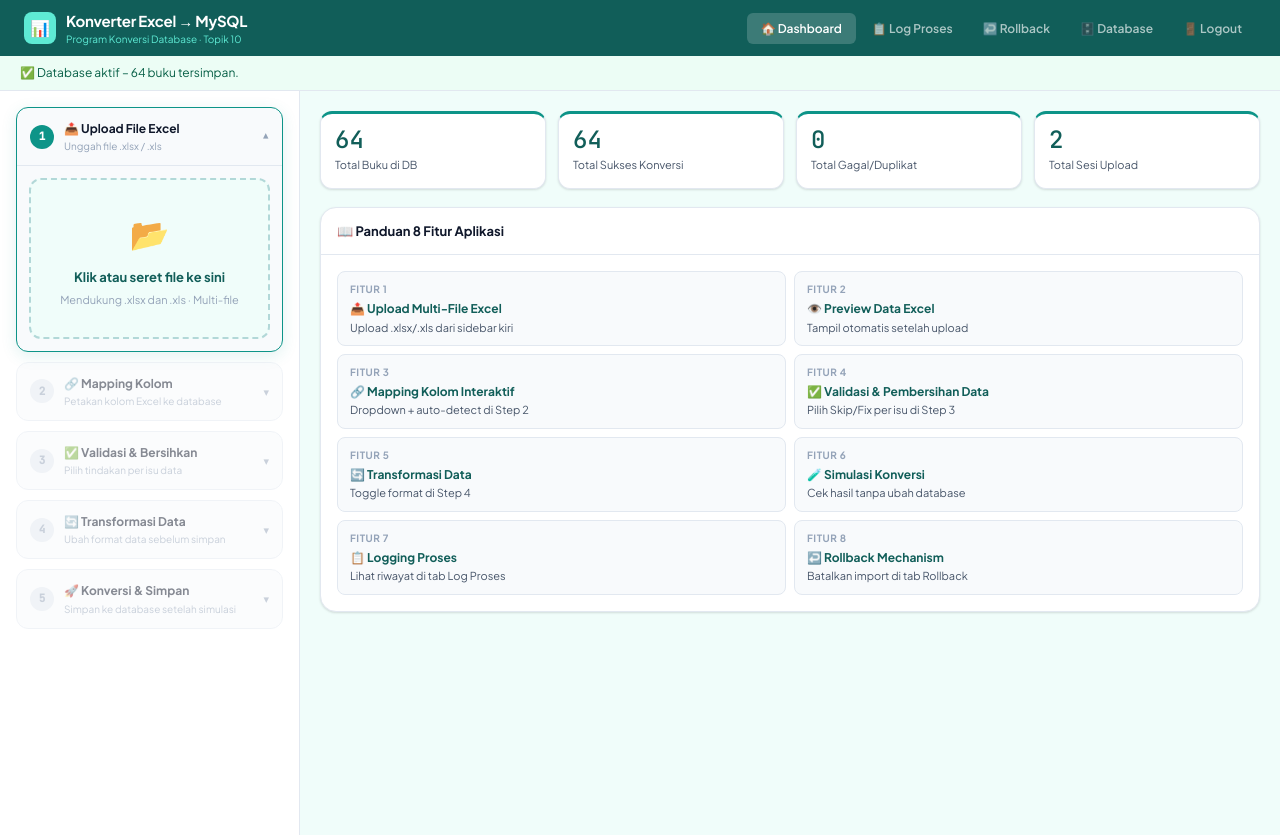
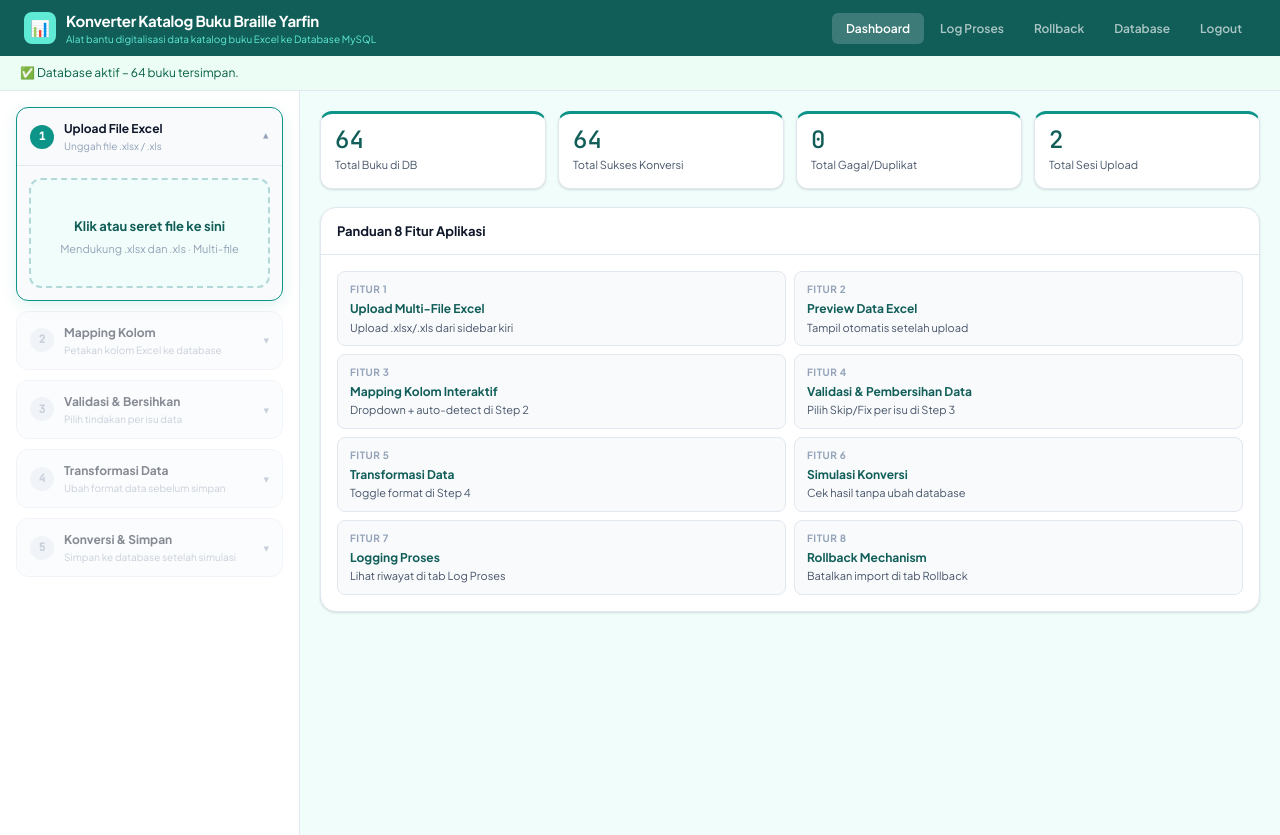
Before and after one commit to DhikaNih/KP-Terbaru, a PHP site: page / in a window 1280 px wide. Run offline with PHP 8.4, Linux system fonts and the light colour scheme; a user stored in the database is signed in; data comes from the database, SQL or seed files in the repository; some libraries are stand-ins or nearby versions.

Commit message:
Add files via upload

```diff
--- a/index.php
+++ b/index.php
@@ -21,21 +21,21 @@ if (!isset($_SESSION['admin_logged']) || $_SESSION['admin_logged'] !== true) {
   <div class="nav-brand">
     <div class="nav-logo">📊</div>
     <div>
-      <div class="nav-title">Konverter Excel → MySQL</div>
-      <div class="nav-sub">Program Konversi Database · Topik 10</div>
+      <div class="nav-title">Konverter Katalog Buku Braille Yarfin</div>
+      <div class="nav-sub">Alat bantu digitalisasi data katalog buku Excel ke Database MySQL</div>
     </div>
   </div>
   <div class="nav-tabs">
-    <button class="nav-tab active" onclick="showPanel('dashboard')">🏠 Dashboard</button>
-    <button class="nav-tab" onclick="showPanel('log')">📋 Log Proses</button>
-    <button class="nav-tab" onclick="showPanel('rollback')">↩️ Rollback</button>
-    <button class="nav-tab" onclick="showPanel('database')">🗄️ Database</button>
-    <button class="nav-tab" onclick="location.href='logout.php'">🚪 Logout</button>
+    <button class="nav-tab active" onclick="showPanel('dashboard')">Dashboard</button>
+    <button class="nav-tab" onclick="showPanel('log')">Log Proses</button>
+    <button class="nav-tab" onclick="showPanel('rollback')">Rollback</button>
+    <button class="nav-tab" onclick="showPanel('database')">Database</button>
+    <button class="nav-tab" onclick="location.href='logout.php'">Logout</button>
   </div>
 </nav>
 
 <!-- STATUS BAR -->
-<div id="statusBar" class="status-bar">⏳ Memeriksa status...</div>
+<div id="statusBar" class="status-bar">Memeriksa status...</div>
 
 <div class="main">
 <!-- SIDEBAR WIZARD -->
@@ -44,18 +44,18 @@ if (!isset($_SESSION['admin_logged']) || $_SESSION['admin_logged'] !== true) {
   <div class="step-card active open" id="s1">
     <div class="step-head" onclick="toggleStep('s1')">
       <div class="step-n"><span class="step-n-num">1</span></div>
-      <div class="step-info"><div class="step-title">📤 Upload File Excel</div><div class="step-desc">Unggah file .xlsx / .xls</div></div>
+      <div class="step-info"><div class="step-title">Upload File Excel</div><div class="step-desc">Unggah file .xlsx / .xls</div></div>
       <span class="step-chev">▾</span>
     </div>
     <div class="step-body">
       <div class="upload-zone" id="uploadZone" onclick="document.getElementById('fi').click()">
-        <div class="uz-icon">📂</div>
+        <div class="uz-icon"></div>
         <div class="uz-title">Klik atau seret file ke sini</div>
         <div class="uz-sub">Mendukung .xlsx dan .xls · Multi-file</div>
       </div>
       <input type="file" id="fi" accept=".xlsx,.xls" multiple style="display:none">
       <div id="fileList"></div>
-      <button class="btn btn-teal" id="btnBaca" onclick="bacaFile()" style="display:none">📖 Baca &amp; Preview Data</button>
+      <button class="btn btn-teal" id="btnBaca" onclick="bacaFile()" style="display:none">Baca &amp; Preview Data</button>
     </div>
   </div>
 
@@ -63,7 +63,7 @@ if (!isset($_SESSION['admin_logged']) || $_SESSION['admin_logged'] !== true) {
   <div class="step-card locked" id="s2">
     <div class="step-head" onclick="toggleStep('s2')">
       <div class="step-n"><span class="step-n-num">2</span></div>
-      <div class="step-info"><div class="step-title">🔗 Mapping Kolom</div><div class="step-desc">Petakan kolom Excel ke database</div></div>
+      <div class="step-info"><div class="step-title">Mapping Kolom</div><div class="step-desc">Petakan kolom Excel ke database</div></div>
       <span class="step-chev">▾</span>
     </div>
     <div class="step-body">
@@ -80,7 +80,7 @@ if (!isset($_SESSION['admin_logged']) || $_SESSION['admin_logged'] !== true) {
   <div class="step-card locked" id="s3">
     <div class="step-head" onclick="toggleStep('s3')">
       <div class="step-n"><span class="step-n-num">3</span></div>
-      <div class="step-info"><div class="step-title">✅ Validasi &amp; Bersihkan</div><div class="step-desc">Pilih tindakan per isu data</div></div>
+      <div class="step-info"><div class="step-title">Validasi &amp; Bersihkan</div><div class="step-desc">Pilih tindakan per isu data</div></div>
       <span class="step-chev">▾</span>
     </div>
     <div class="step-body" id="valBody">
@@ -91,16 +91,16 @@ if (!isset($_SESSION['admin_logged']) || $_SESSION['admin_logged'] !== true) {
   <div class="step-card locked" id="s4">
     <div class="step-head" onclick="toggleStep('s4')">
       <div class="step-n"><span class="step-n-num">4</span></div>
-      <div class="step-info"><div class="step-title">🔄 Transformasi Data</div><div class="step-desc">Ubah format data sebelum simpan</div></div>
+      <div class="step-info"><div class="step-title">Transformasi Data</div><div class="step-desc">Ubah format data sebelum simpan</div></div>
       <span class="step-chev">▾</span>
     </div>
     <div class="step-body">
-      <div class="tx-row"><label class="tx-label">🔤 Kapitalisasi Judul</label><label class="toggle"><input type="checkbox" id="txKap" checked><span class="tslider"></span></label></div>
-      <div class="tx-row"><label class="tx-label">🔠 UPPERCASE Kode</label><label class="toggle"><input type="checkbox" id="txUp" checked><span class="tslider"></span></label></div>
-      <div class="tx-row"><label class="tx-label">💰 Bersihkan Harga (Rp,.)</label><label class="toggle"><input type="checkbox" id="txHarga" checked><span class="tslider"></span></label></div>
-      <div class="tx-row"><label class="tx-label">📅 Tanggal DD/MM/YYYY→YYYY-MM-DD</label><label class="toggle"><input type="checkbox" id="txTgl"><span class="tslider"></span></label></div>
-      <div class="tx-row"><label class="tx-label">✂️ Hapus Spasi Berlebih</label><label class="toggle"><input type="checkbox" id="txTrim" checked><span class="tslider"></span></label></div>
-      <button class="btn btn-amber" onclick="jalanSimulasi()">🧪 Jalankan Simulasi Konversi</button>
+      <div class="tx-row"><label class="tx-label">Kapitalisasi Judul</label><label class="toggle"><input type="checkbox" id="txKap" checked><span class="tslider"></span></label></div>
+      <div class="tx-row"><label class="tx-label">UPPERCASE Kode</label><label class="toggle"><input type="checkbox" id="txUp" checked><span class="tslider"></span></label></div>
+      <div class="tx-row"><label class="tx-label">Bersihkan Harga (Rp,.)</label><label class="toggle"><input type="checkbox" id="txHarga" checked><span class="tslider"></span></label></div>
+      <div class="tx-row"><label class="tx-label">Tanggal DD/MM/YYYY→YYYY-MM-DD</label><label class="toggle"><input type="checkbox" id="txTgl"><span class="tslider"></span></label></div>
+      <div class="tx-row"><label class="tx-label">Hapus Spasi Berlebih</label><label class="toggle"><input type="checkbox" id="txTrim" checked><span class="tslider"></span></label></div>
+      <button class="btn btn-amber" onclick="jalanSimulasi()">Jalankan Simulasi Konversi</button>
     </div>
   </div>
 
@@ -108,13 +108,13 @@ if (!isset($_SESSION['admin_logged']) || $_SESSION['admin_logged'] !== true) {
   <div class="step-card locked" id="s5">
     <div class="step-head" onclick="toggleStep('s5')">
       <div class="step-n"><span class="step-n-num">5</span></div>
-      <div class="step-info"><div class="step-title">🚀 Konversi &amp; Simpan</div><div class="step-desc">Simpan ke database setelah simulasi</div></div>
+      <div class="step-info"><div class="step-title">Konversi &amp; Simpan</div><div class="step-desc">Simpan ke database setelah simulasi</div></div>
       <span class="step-chev">▾</span>
     </div>
     <div class="step-body">
       <div id="simBox" style="display:none;margin-bottom:10px;"></div>
-      <button class="btn btn-teal" id="btnSimpan" onclick="simpanData()" disabled>🚀 Simpan ke Database</button>
-      <button class="btn btn-red" onclick="resetAll()" style="margin-top:6px;">✕ Reset Wizard</button>
+      <button class="btn btn-teal" id="btnSimpan" onclick="simpanData()" disabled>Simpan ke Database</button>
+      <button class="btn btn-red" onclick="resetAll()" style="margin-top:6px;">Reset Wizard</button>
     </div>
   </div>
 </aside>
@@ -134,7 +134,7 @@ if (!isset($_SESSION['admin_logged']) || $_SESSION['admin_logged'] !== true) {
     <!-- PREVIEW PANEL -->
     <div class="card" id="previewCard" style="display:none;">
       <div class="card-head">
-        <span class="card-title">👁️ Fitur 2: Preview Data Excel</span>
+        <span class="card-title">Preview Data Excel</span>
         <span id="prevMeta" style="font-size:11px;color:var(--text3);"></span>
       </div>
       <div id="previewContent"></div>
@@ -142,17 +142,17 @@ if (!isset($_SESSION['admin_logged']) || $_SESSION['admin_logged'] !== true) {
 
     <!-- QUICK GUIDE -->
     <div class="card" id="guideCard">
-      <div class="card-head"><span class="card-title">📖 Panduan 8 Fitur Aplikasi</span></div>
+      <div class="card-head"><span class="card-title">Panduan 8 Fitur Aplikasi</span></div>
       <div class="card-body">
         <div class="info-grid">
-          <div class="info-item"><div class="info-key">Fitur 1</div><div style="font-size:12px;font-weight:700;color:var(--teal-darker);margin-top:2px;">📤 Upload Multi-File Excel</div><div style="font-size:11px;color:var(--text2);">Upload .xlsx/.xls dari sidebar kiri</div></div>
-          <div class="info-item"><div class="info-key">Fitur 2</div><div style="font-size:12px;font-weight:700;color:var(--teal-darker);margin-top:2px;">👁️ Preview Data Excel</div><div style="font-size:11px;color:var(--text2);">Tampil otomatis setelah upload</div></div>
-          <div class="info-item"><div class="info-key">Fitur 3</div><div style="font-size:12px;font-weight:700;color:var(--teal-darker);margin-top:2px;">🔗 Mapping Kolom Interaktif</div><div style="font-size:11px;color:var(--text2);">Dropdown + auto-detect di Step 2</div></div>
-          <div class="info-item"><div class="info-key">Fitur 4</div><div style="font-size:12px;font-weight:700;color:var(--teal-darker);margin-top:2px;">✅ Validasi &amp; Pembersihan Data</div><div style="font-size:11px;color:var(--text2);">Pilih Skip/Fix per isu di Step 3</div></div>
-          <div class="info-item"><div class="info-key">Fitur 5</div><div style="font-size:12px;font-weight:700;color:var(--teal-darker);margin-top:2px;">🔄 Transformasi Data</div><div style="font-size:11px;color:var(--text2);">Toggle format di Step 4</div></div>
-          <div class="info-item"><div class="info-key">Fitur 6</div><div style="font-size:12px;font-weight:700;color:var(--teal-darker);margin-top:2px;">🧪 Simulasi Konversi</div><div style="font-size:11px;color:var(--text2);">Cek hasil tanpa ubah database</div></div>
-          <div class="info-item"><div class="info-key">Fitur 7</div><div style="font-size:12px;font-weight:700;color:var(--teal-darker);margin-top:2px;">📋 Logging Proses</div><div style="font-size:11px;color:var(--text2);">Lihat riwayat di tab Log Proses</div></div>
-          <div class="info-item"><div class="info-key">Fitur 8</div><div style="font-size:12px;font-weight:700;color:var(--teal-darker);margin-top:2px;">↩️ Rollback Mechanism</div><div style="font-size:11px;color:var(--text2);">Batalkan import di tab Rollback</div></div>
+          <div class="info-item"><div class="info-key">Fitur 1</div><div style="font-size:12px;font-weight:700;color:var(--teal-darker);margin-top:2px;">Upload Multi-File Excel</div><div style="font-size:11px;color:var(--text2);">Upload .xlsx/.xls dari sidebar kiri</div></div>
+          <div class="info-item"><div class="info-key">Fitur 2</div><div style="font-size:12px;font-weight:700;color:var(--teal-darker);margin-top:2px;">Preview Data Excel</div><div style="font-size:11px;color:var(--text2);">Tampil otomatis setelah upload</div></div>
+          <div class="info-item"><div class="info-key">Fitur 3</div><div style="font-size:12px;font-weight:700;color:var(--teal-darker);margin-top:2px;">Mapping Kolom Interaktif</div><div style="font-size:11px;color:var(--text2);">Dropdown + auto-detect di Step 2</div></div>
+          <div class="info-item"><div class="info-key">Fitur 4</div><div style="font-size:12px;font-weight:700;color:var(--teal-darker);margin-top:2px;">Validasi &amp; Pembersihan Data</div><div style="font-size:11px;color:var(--text2);">Pilih Skip/Fix per isu di Step 3</div></div>
+          <div class="info-item"><div class="info-key">Fitur 5</div><div style="font-size:12px;font-weight:700;color:var(--teal-darker);margin-top:2px;">Transformasi Data</div><div style="font-size:11px;color:var(--text2);">Toggle format di Step 4</div></div>
+          <div class="info-item"><div class="info-key">Fitur 6</div><div style="font-size:12px;font-weight:700;color:var(--teal-darker);margin-top:2px;">Simulasi Konversi</div><div style="font-size:11px;color:var(--text2);">Cek hasil tanpa ubah database</div></div>
+          <div class="info-item"><div class="info-key">Fitur 7</div><div style="font-size:12px;font-weight:700;color:var(--teal-darker);margin-top:2px;">Logging Proses</div><div style="font-size:11px;color:var(--text2);">Lihat riwayat di tab Log Proses</div></div>
+          <div class="info-item"><div class="info-key">Fitur 8</div><div style="font-size:12px;font-weight:700;color:var(--teal-darker);margin-top:2px;">Rollback Mechanism</div><div style="font-size:11px;color:var(--text2);">Batalkan import di tab Rollback</div></div>
         </div>
       </div>
     </div>
@@ -162,11 +162,11 @@ if (!isset($_SESSION['admin_logged']) || $_SESSION['admin_logged'] !== true) {
   <div class="content-panel" id="p-log">
     <div class="card">
       <div class="card-head">
-        <span class="card-title">📋 Fitur 7: Log Proses Konversi</span>
+        <span class="card-title">Log Proses Konversi</span>
         <span style="font-size:11px;color:var(--text3);">Klik baris untuk lihat detail error</span>
       </div>
       <div id="logWrap">
-        <div class="empty-msg"><span class="empty-icon">📭</span>Belum ada log konversi.</div>
+        <div class="empty-msg"><span class="empty-icon"></span>Belum ada log konversi.</div>
       </div>
     </div>
   </div>
@@ -174,10 +174,10 @@ if (!isset($_SESSION['admin_logged']) || $_SESSION['admin_logged'] !== true) {
   <!-- ROLLBACK -->
   <div class="content-panel" id="p-rollback">
     <div class="card">
-      <div class="card-head"><span class="card-title">↩️ Fitur 8: Rollback Mechanism</span></div>
+      <div class="card-head"><span class="card-title">Rollback Mechanism</span></div>
       <div class="card-body">
-        <div class="alert alert-warning">⚠️ <strong>Perhatian:</strong> Rollback akan menghapus semua data yang diimport pada sesi tersebut secara permanen dari database.</div>
-        <div id="rbList"><div class="empty-msg"><span class="empty-icon">↩️</span>Belum ada sesi yang bisa di-rollback.</div></div>
+        <div class="alert alert-warning"><strong>Perhatian:</strong> Rollback akan menghapus semua data yang diimport pada sesi tersebut secara permanen dari database.</div>
+        <div id="rbList"><div class="empty-msg"><span class="empty-icon"></span>Belum ada sesi yang bisa di-rollback.</div></div>
       </div>
     </div>
   </div>
@@ -186,16 +186,16 @@ if (!isset($_SESSION['admin_logged']) || $_SESSION['admin_logged'] !== true) {
   <div class="content-panel" id="p-database">
     <div class="card">
       <div class="card-head">
-        <span class="card-title">🗄️ Isi Database (MySQL Simulation)</span>
+        <span class="card-title">Isi Database (Simulasi MySQL)</span>
         <div style="display:flex;gap:6px;">
-          <button class="btn btn-teal btn-sm" onclick="renderDB()">↻ Refresh</button>
-          <button class="btn btn-red btn-sm" onclick="kosongkan()">🗑️ Kosongkan</button>
-          <button class="btn btn-blue btn-sm" onclick="exportCSV()">⬇️ Export CSV</button>
+          <button class="btn btn-teal btn-sm" onclick="renderDB()">Refresh</button>
+          <button class="btn btn-red btn-sm" onclick="kosongkan()">Kosongkan</button>
+          <button class="btn btn-blue btn-sm" onclick="exportCSV()">Export CSV</button>
         </div>
       </div>
       <div class="card-body">
         <div class="search-row">
-          <input type="text" class="search-input" id="dbSearch" placeholder="🔍 Cari judul, penulis, kode..." onkeyup="filterDB()">
+          <input type="text" class="search-input" id="dbSearch" placeholder="Cari judul, penulis, kode..." onkeyup="filterDB()">
         </div>
         <div id="dbWrap"><div class="sk"></div><div class="sk"></div><div class="sk"></div></div>
       </div>
```
Also changed, not shown: login.php (+4 -3 lines), script.js (+4 -4 lines).
